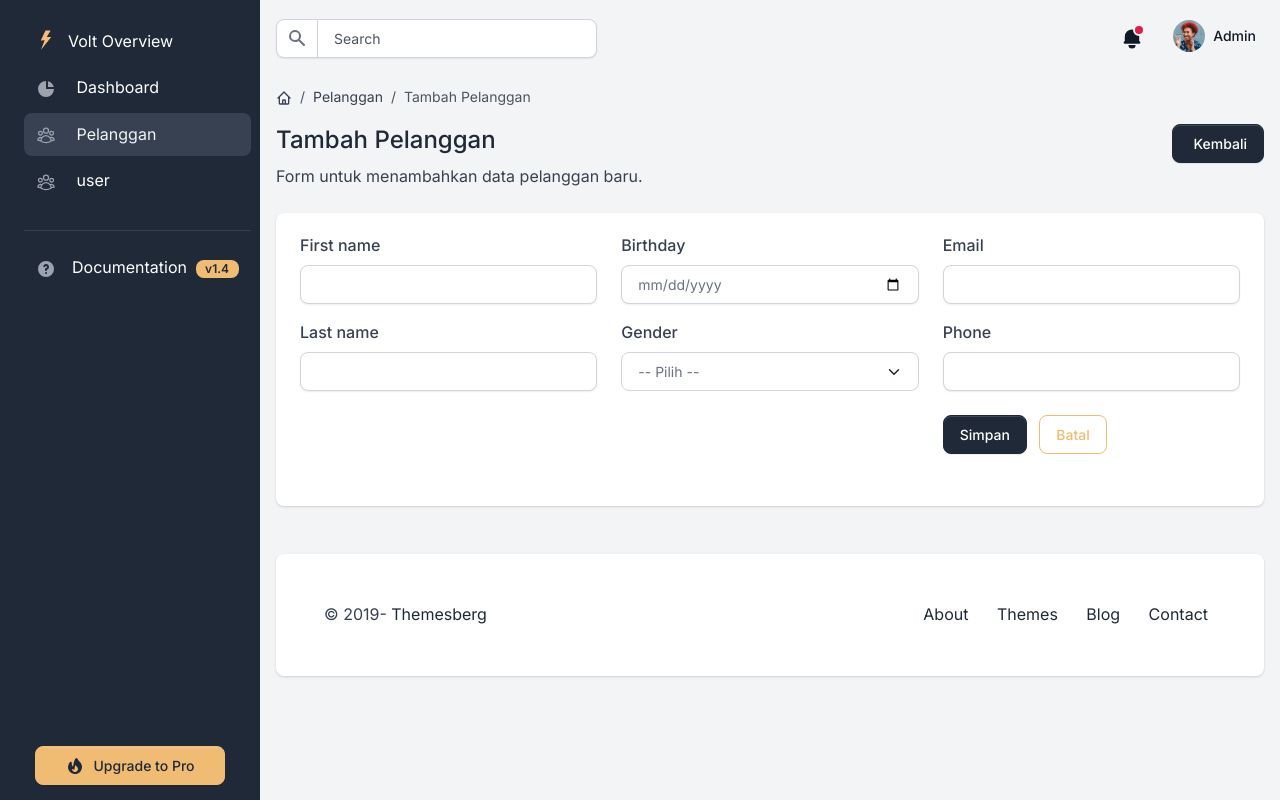
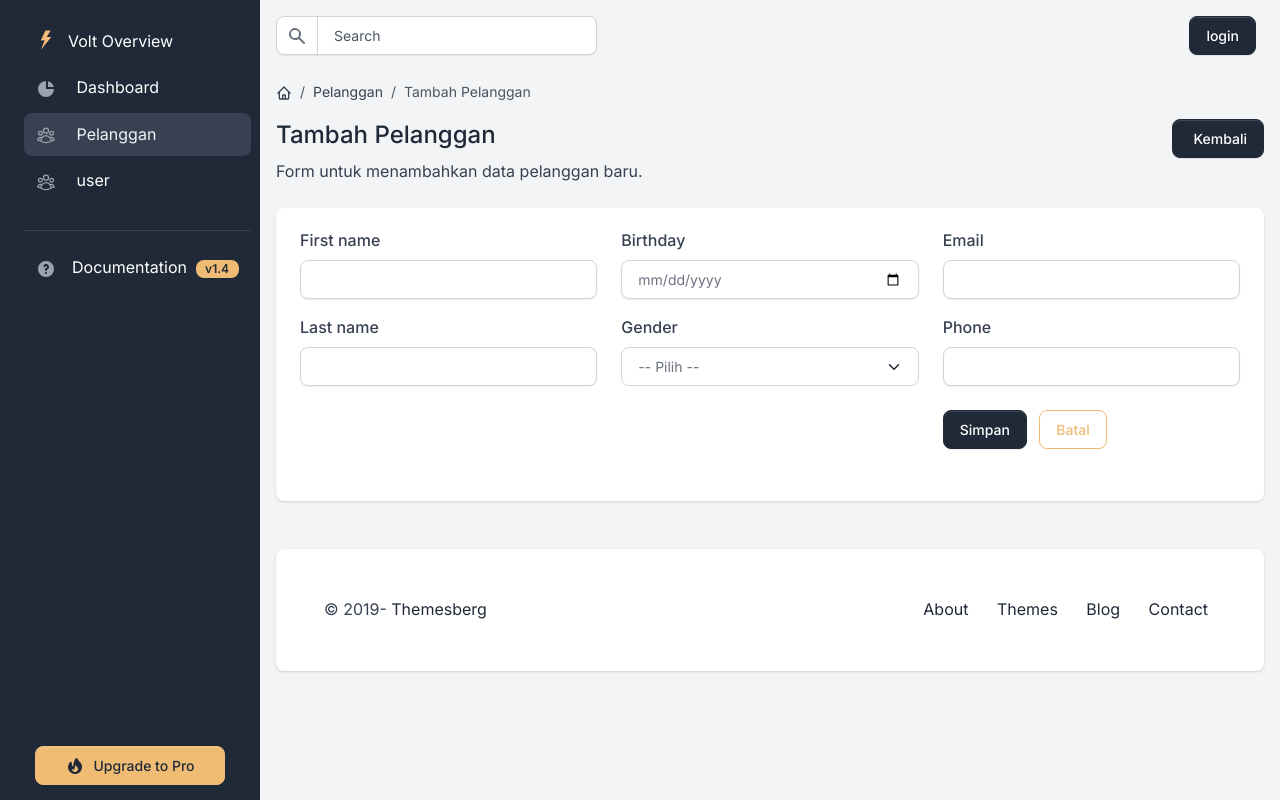
Before and after one commit to tesalonika25si-maker/PWF2SIA-LAB, a Laravel app: page /pelanggan/create in a window 1280 px wide. Run offline with Laravel 12, Linux system fonts and the light colour scheme.

Commit message:
ubah login

```diff
--- a/app/Http/Controllers/AuthController.php
+++ b/app/Http/Controllers/AuthController.php
@@ -13,6 +13,7 @@ class AuthController extends Controller
 		    }
 
 		    return view('auth.login');
+		}
 
         function login(Request $request)
         {
@@ -37,4 +38,3 @@ class AuthController extends Controller
             return redirect()->route('auth.index');
         }
     }
-}
--- a/resources/views/layout/admin/header.blade.php
+++ b/resources/views/layout/admin/header.blade.php
@@ -22,6 +22,7 @@
                     </div>
                     <!-- Navbar links -->
                     <ul class="navbar-nav align-items-center">
+                        @if(Auth::check())
                         <li class="nav-item dropdown">
                             <a class="nav-link text-dark notification-bell unread dropdown-toggle"
                                 data-unread-notifications="true" href="#" role="button" data-bs-toggle="dropdown"
@@ -171,6 +172,9 @@
                                 </a>
                             </div>
                         </li>
+                        @else
+                        <a class="btn btn-primary" href="{{ route('auth.login') }}">login</a>
+                        @endif
                     </ul>
                 </div>
             </div>
```
Lines whose indentation alone changed are shown as unchanged.
